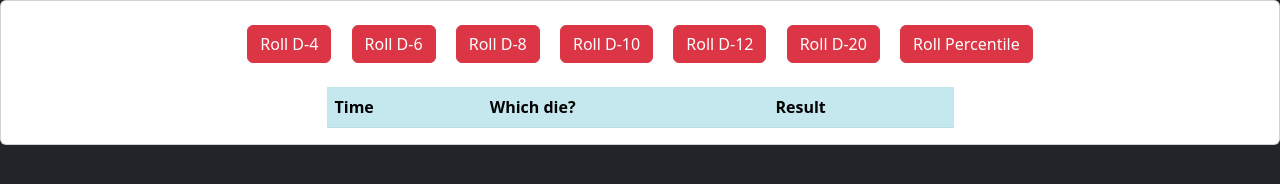
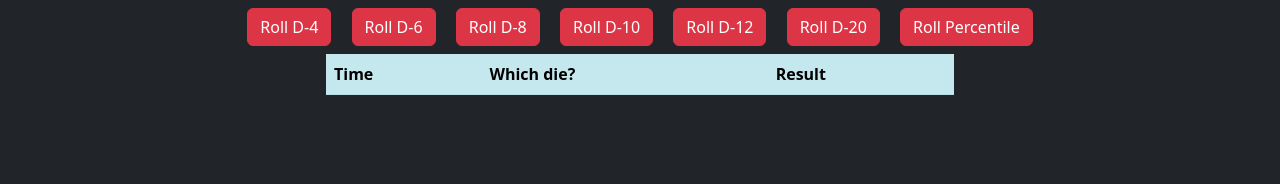
Before and after one commit to Cmendence/DiceRollerApp, a plain HTML site: page index.html in a window 1280 px wide. Drawn offline with nearby package versions, Linux system fonts and the light colour scheme.

Commit message:
color changes

```diff
--- a/index.html
+++ b/index.html
@@ -11,9 +11,9 @@
     href="https://cdn.jsdelivr.net/npm/bootstrap@5.2.3/dist/css/bootstrap.min.css"
   />
 </head>
-<body class="bg-dark">
-    <div class="card">
-        <div class="card-body">
+<body class="bg bg-dark">
+    <div class="card-secondary">
+        <div class="card-body bg-dark">
             <div class="row">
                 <div class="container text-center">
                 <button id="d4" class="btn btn-danger m-2">Roll D-4</button>
```
